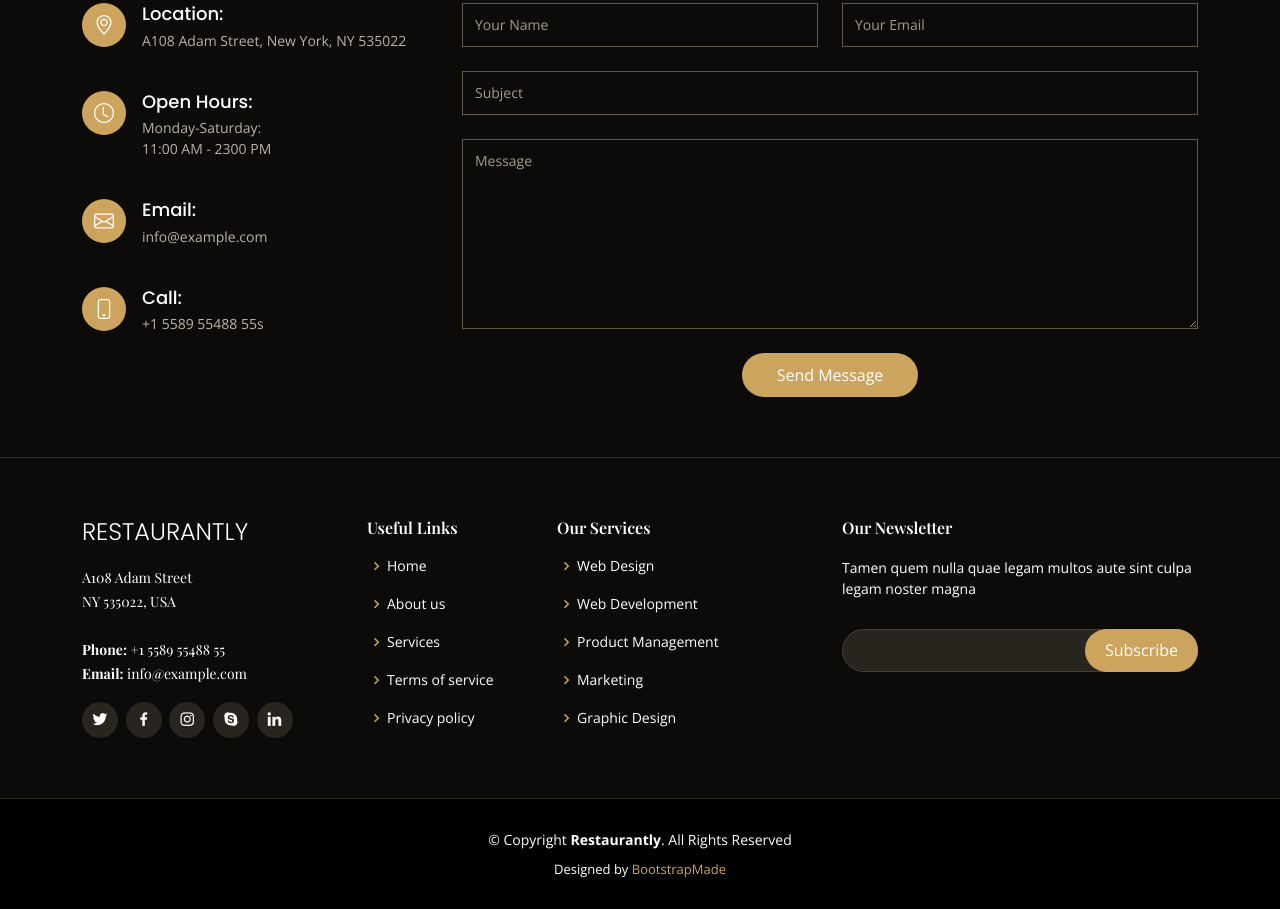
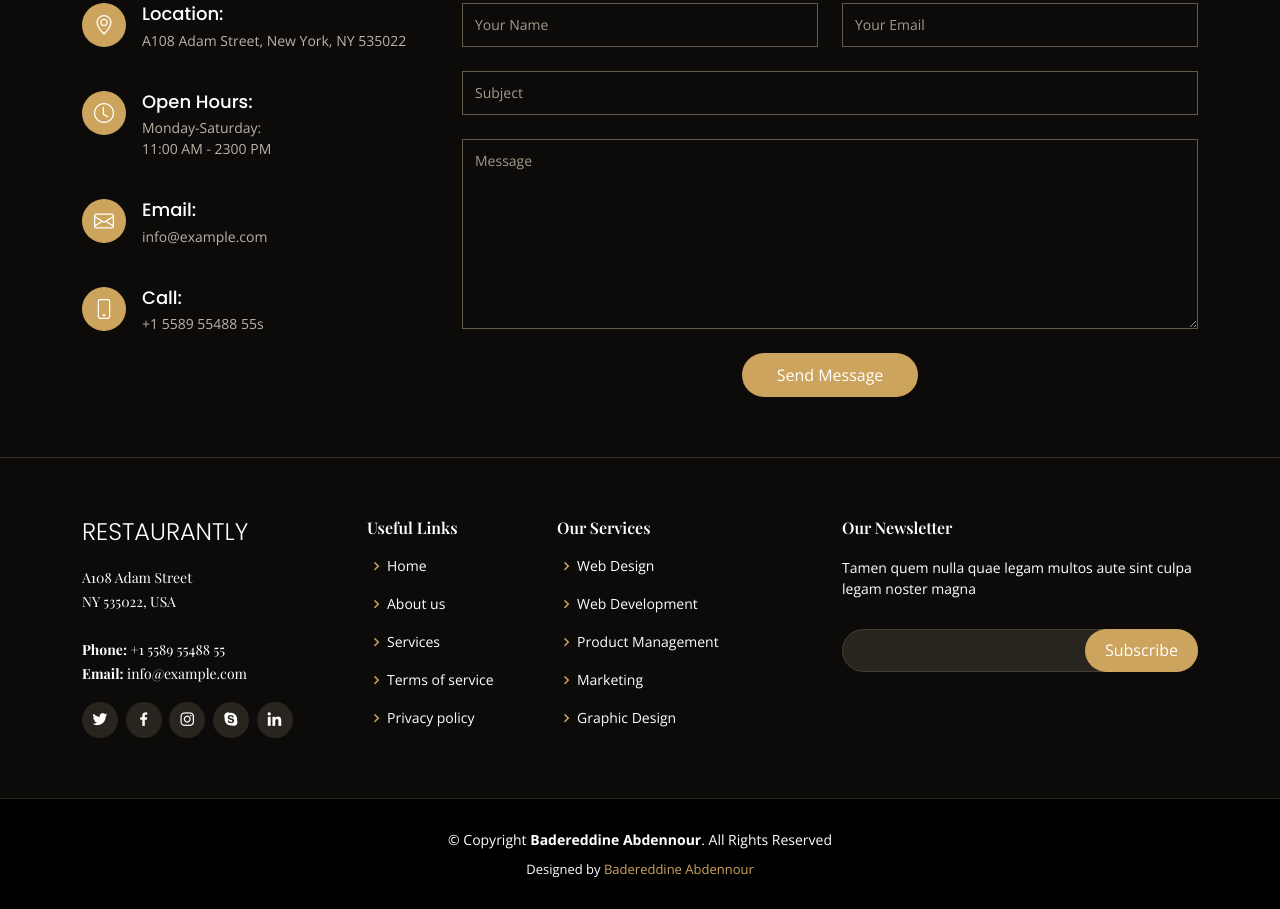
Before and after one commit to Abdennour-Tech/Restaurantly---Modern-Restaurant-Website, a plain HTML site: page index.html in a window 1280 px wide. Shown: the part 6950-7859 px from the top of the page. Drawn offline with nearby package versions, Linux system fonts and the light colour scheme; a web font is replaced by a local one.

Commit message:
Update footer copyright and credits information

```diff
--- a/index.html
+++ b/index.html
@@ -945,15 +945,11 @@
 
     <div class="container">
       <div class="copyright">
-        &copy; Copyright <strong><span>Restaurantly</span></strong>. All Rights Reserved
-      </div>
-      <div class="credits">
-        <!-- All the links in the footer should remain intact. -->
-        <!-- You can delete the links only if you purchased the pro version. -->
-        <!-- Licensing information: https://bootstrapmade.com/license/ -->
-        <!-- Purchase the pro version with working PHP/AJAX contact form: https://bootstrapmade.com/restaurantly-restaurant-template/ -->
-        Designed by <a href="https://bootstrapmade.com/">BootstrapMade</a>
-      </div>
+    &copy; Copyright <strong><span>Badereddine Abdennour</span></strong>. All Rights Reserved
+</div>
+<div class="credits">
+    Designed by <a href="https://github.com/Abdennour-Tech">Badereddine Abdennour</a>
+</div>
     </div>
   </footer><!-- End Footer -->
 
```
